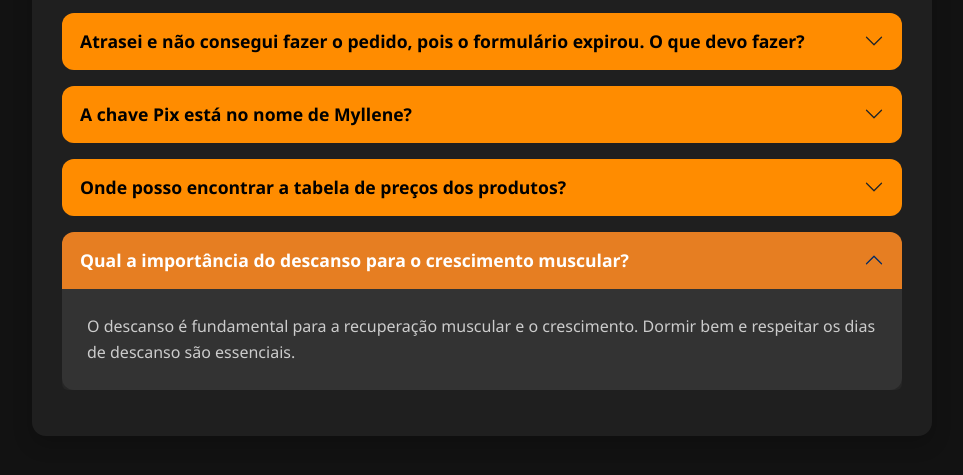
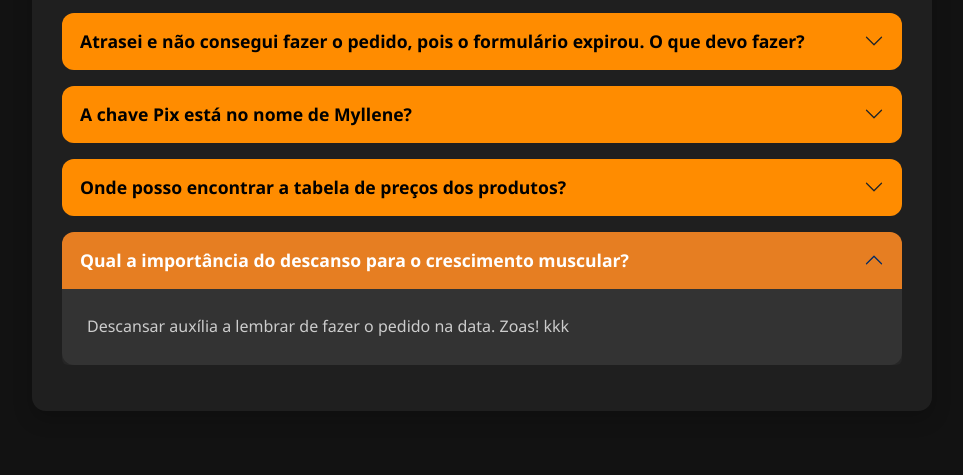
Before and after one commit to david-barbosa-arch/order-gate-front, a plain HTML site: page faq.html in a window 1280 px wide. Both pictures are taken after a click on the button "Qual a importância do descanso para o crescimento muscular?". Shown: the part 207-682 px from the top of the page, without its empty margins (158-1121 px from the left). Drawn offline with nearby package versions, Linux system fonts and the light colour scheme.

Commit message:
Fix - FAQ Page

```diff
--- a/faq.html
+++ b/faq.html
@@ -68,7 +68,7 @@
                 </h2>
                 <div id="collapseFive" class="accordion-collapse collapse" data-bs-parent="#faqAccordion">
                     <div class="accordion-body">
-                        O descanso é fundamental para a recuperação muscular e o crescimento. Dormir bem e respeitar os dias de descanso são essenciais.
+                        Descansar auxília a lembrar de fazer o pedido na data. Zoas! kkk
                     </div>
                 </div>
             </div>
```
